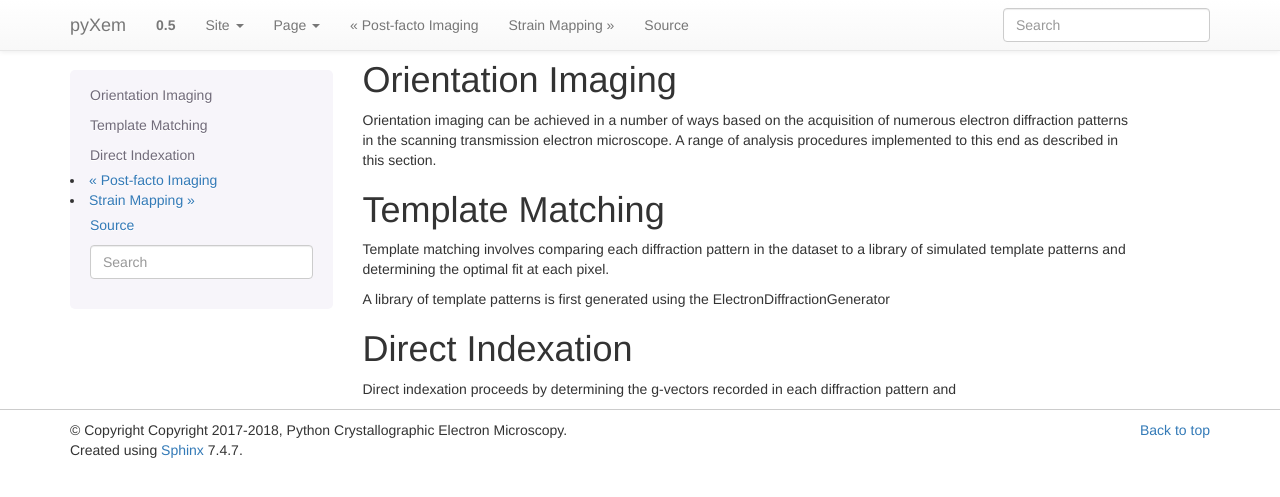
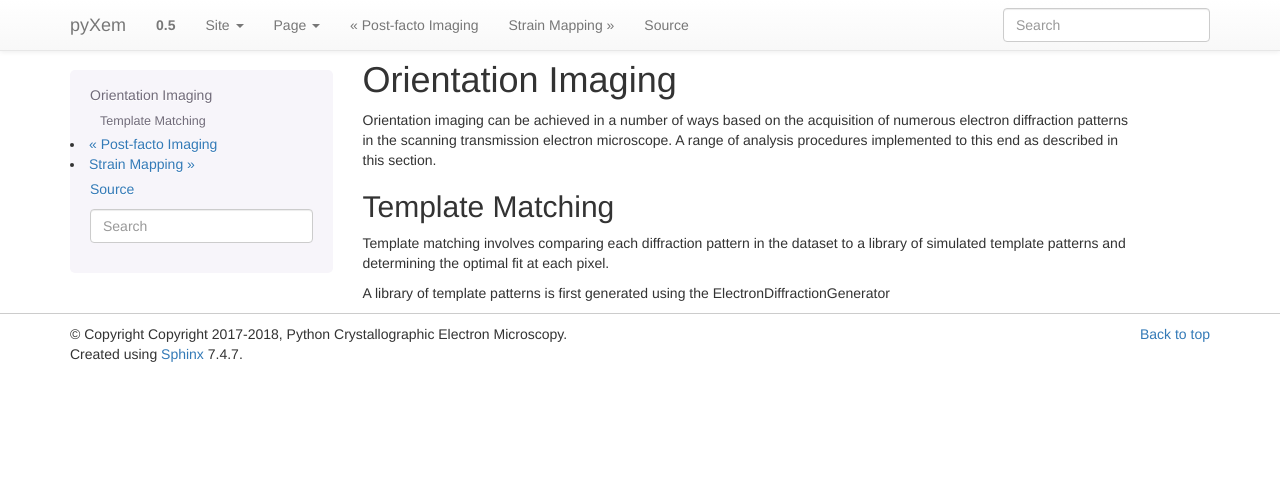
Before and after one commit to pyxem/pyxem, a Sphinx documentation site: the page built from docs/source/orientation_imaging.rst, in a window 1280 px wide. Shown: the top 497 px of the page. Built offline with Sphinx 7.4.7, drawn with Linux system fonts in a browser that asks for light colours.

Commit message:
minor tidying up

```diff
--- a/docs/source/orientation_imaging.rst
+++ b/docs/source/orientation_imaging.rst
@@ -8,7 +8,7 @@ described in this section.
 
 
 Template Matching
-=================
+-----------------
 
 Template matching involves comparing each diffraction pattern in the dataset to
 a library of simulated template patterns and determining the optimal fit at each
@@ -16,10 +16,3 @@ pixel.
 
 A library of template patterns is first generated using the
 ElectronDiffractionGenerator
-
-
-Direct Indexation
-=================
-
-Direct indexation proceeds by determining the g-vectors recorded in each
-diffraction pattern and
```
